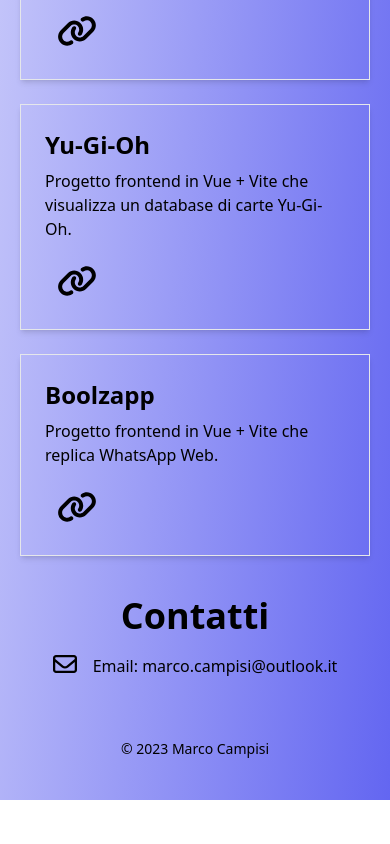
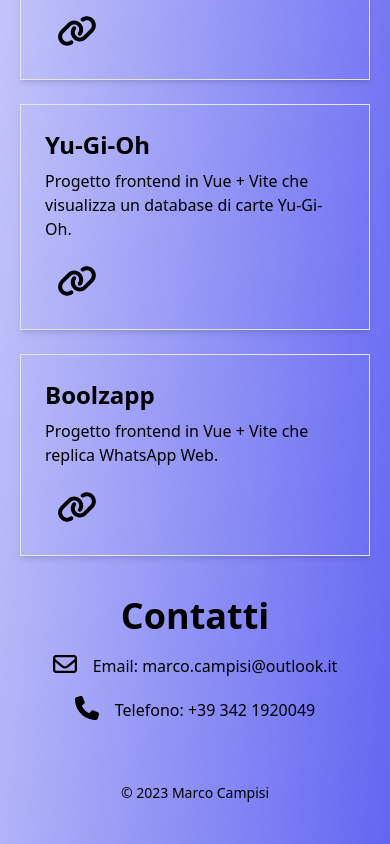
Before and after one commit to marcocampisi/react-portfolio, a React (Vite) app: page / in a window 390 px wide. Shown: the part 2788-3632 px from the top of the page. Before the commit the page ends 3588 px from the top, so only its background shows below. Built offline with nearby package versions, Linux system fonts and the light colour scheme.

Commit message:
Add phone contact

```diff
--- a/src/components/ContactComponent.jsx
+++ b/src/components/ContactComponent.jsx
@@ -13,6 +13,13 @@
                 />
                 <p>Email: marco.campisi@outlook.it</p>
             </div>
+            <div className='flex items-center mb-4 mx-auto'>
+                <FontAwesomeIcon
+                    icon={faPhone}
+                    className='text-2xl mb-1 mr-4'
+                />
+                <p>Telefono: +39 342 1920049</p>
+            </div>
         </div>
     );
 }
```
